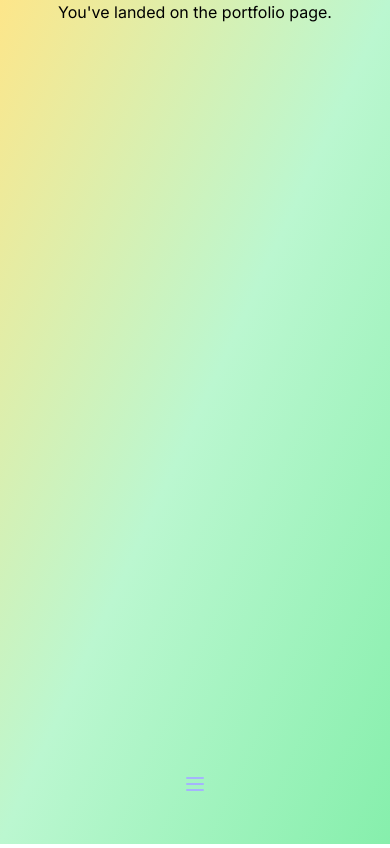
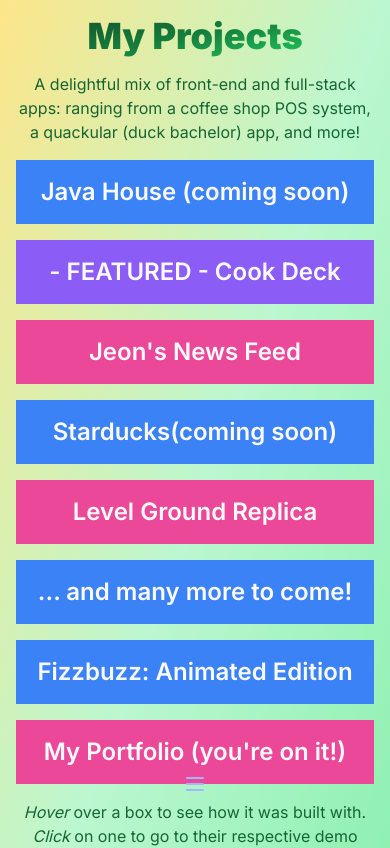
Before and after one commit to nktruong/portfolio, a React (Create React App) app: page /portfolio in a window 390 px wide. Shown: the top 848 px of the page. Built offline with nearby package versions, Linux system fonts and the light colour scheme.

Commit message:
Huge push, completed all pages

```diff
--- a/package.json
+++ b/package.json
@@ -4,6 +4,7 @@
   "private": true,
   "dependencies": {
     "@craco/craco": "^6.4.2",
+    "@tailwindcss/aspect-ratio": "^0.3.0",
     "@testing-library/jest-dom": "^5.15.1",
     "@testing-library/react": "^11.2.7",
     "@testing-library/user-event": "^12.8.3",
--- a/src/App.js
+++ b/src/App.js
@@ -1,5 +1,4 @@
 import './App.css'
-import Footer from './components/Footer'
 import Home from './pages/Home'
 import About from './pages/About'
 import Featured from './pages/Featured'
--- a/src/components/Hero.js
+++ b/src/components/Hero.js
@@ -35,8 +35,8 @@
       <div className="w-1/2">
         <Link to="/bityard">
         <picture>
+          <source media="(prefers-color-scheme: dark)" className="transform -rotate-3 rounded-lg shadow-inner scale-90 hover:scale-95 transition ease-in duration-150 cursor-pointer" srcset="https://resourcepack.net/fl/images/2020/08/BSL-Shaders-for-minecraft-8.jpg" alt="Minecraft screenshot of the Nether with shaders"/>
           <img className="transform -rotate-3 rounded-lg shadow-inner scale-90 hover:scale-95 transition ease-in duration-150 cursor-pointer" src="https://media.discordapp.net/attachments/763423276671434812/915047670530310144/2021-11-29_20.12.32.png?width=2160&height=1162" alt="Minecraft screenshot of green hills and white horses"/>
-          <source media="(prefers-color-scheme: dark)" className="transform -rotate-3 rounded-lg shadow-inner scale-90 hover:scale-95 transition ease-in duration-150 cursor-pointer" srcset="https://resourcepack.net/fl/images/2020/08/BSL-Shaders-for-minecraft-8.jpg" alt="Minecraft screenshot of the Nether with shaders"/>
         </picture>
         </Link>
       </div>
--- a/src/components/Hotbar.js
+++ b/src/components/Hotbar.js
@@ -3,7 +3,7 @@
 
 function Hotbar(){
   return(
-    <nav className="flex justify-around w-full text-4xl font-semibold text-indigo-300 fixed bottom-12" role="navigation">
+    <nav className="flex justify-around w-full text-4xl font-semibold text-indigo-300 fixed bottom-12 z-50" role="navigation">
       <div className="div px-4 cursor-pointer md:hidden">
         <svg xmlns="http://www.w3.org/2000/svg" className="h-6 w-6" fill="none" viewBox="0 0 24 24" stroke="currentColor">
           <path strokeLinecap="round" strokeLinejoin="round" strokeWidth={2} d="M4 6h16M4 12h16M4 18h16" />
--- a/src/index.css
+++ b/src/index.css
@@ -9,12 +9,15 @@
 * {
   font-family: 'Inter', sans-serif;
 }
+
+@layer utilities{
   .serif {
     font-family: 'DM Serif', serif;
+  }
+  .square {
+    aspect-ratio: 1 / 1;
   }
   body {
     @apply bg-gradient-to-br from-yellow-200 via-green-200 to-green-300  dark:from-gray-800 dark:via-gray-900 dark:to-black min-h-screen;
   }
-dbody {
-  @apply min-h-screen;
 }
--- a/src/pages/Contact.js
+++ b/src/pages/Contact.js
@@ -1,7 +1,7 @@
 function Contact(){
   return (
-    <div>
-      <h1 className="text-4xl font-semibold text-indigo-600">You've landed on the Contact page.</h1>
+    <div class="py-40 px-32 animate-fade-in-down">
+      <h1 className="lg:text-5xl font-semibold text-green-600">You've landed on the Contact page! The contact form is currently under construction, but you can also contact me via <a href="https://twitter.com/nathanktruong" target="_blank" rel="noreferrer" className="text-blue-500">Twitter</a>, <a href="https://www.linkedin.com/in/nktruong/" className="text-blue-700">LinkedIn</a> or <a href="mailto:nathankhaitruong@gmail.com" className="text-coolgray-600">email</a>.</h1>
     </div>
   )
 }
--- a/src/pages/Portfolio.js
+++ b/src/pages/Portfolio.js
@@ -1,10 +1,78 @@
-function Portfolio(){
+function Portfolio() {
   return (
-    <div>
-      <h1 classNameName="text-4xl font-semibold text-indigo-600">You've landed on the portfolio page.</h1>
+    <>
+      <div className="grid place-items-center min-h-screen mb-36 animate-fade-in-down">
+        <div className="p-4 max-w-5xl grid gap-4 xs:grid-cols-2 xs:p-8 md:grid-cols-4 lg:gap-6">
+          <h1 className="text-4xl font-extrabold xs:col-span-2 xs:grid xs:gap-4 xs:grid-cols-2 md:col-span-3 md:text-5xl md:grid-cols-3 lg:text-6xl">
+            <span className="md:col-span-2 bg-gradient-to-br from-green-900 via-green-700 to-green-500 text-transparent bg-clip-text caret-pink-600">My Projects</span>
+          </h1>
+          <p className="xs:row-start-2 xs:col-start-2 xs:self-center md:col-start-1 md:col-span-2 md:pr-12 md:text-lg lg:text-xl text-green-800">
+            A delightful mix of front-end and full-stack apps: ranging from a
+            coffee shop POS system, a quackular (duck bachelor) app, and more!
+          </p>
+          <div className="h-16 bg-blue-500 xs:h-auto xs:aspect-w-1 xs:aspect-h-1  p-3 transform hover:scale-105 transition ease-in duration-150">
+            <h3 className="flex justify-center items-center text-center min-h-full text-gray-50 text-2xl font-semibold">
+            <a href="/" target="_blank" rel="noreferrer">
+              Java House (coming soon)
+            </a>
+            </h3>
+          </div>
+          <div className="h-16 bg-purple-500 xs:h-auto xs:aspect-w-1 xs:aspect-h-1 p-3 transform hover:scale-105 transition ease-in duration-150">
+            <h3 className="flex justify-center items-center text-center min-h-full text-gray-50 text-2xl font-semibold">
+              <a href="https://cookdeck.herokuapp.com" target="_blank" rel="noreferrer">
+              - FEATURED - Cook Deck
+              </a>
+            </h3>
 
-    </div>
-  )
+          </div>
+          <div className="h-16 bg-pink-500 xs:h-auto xs:aspect-w-1 xs:aspect-h-1 p-3 transform hover:scale-105 transition ease-in duration-150">
+            <h3 className="flex justify-center items-center text-center min-h-full text-gray-50 text-2xl font-semibold">
+            <a href="https://jeon-feed-nktruong.netlify.app/" target="_blank" rel="noreferrer">
+              Jeon's News Feed
+            </a>
+            </h3>
+          </div>
+          <div className="h-16 bg-blue-500 xs:h-auto xs:aspect-w-1 xs:aspect-h-1 md:col-start-2 p-3 transform hover:scale-105 transition ease-in duration-150">
+            <h3 className="flex justify-center items-center text-center min-h-full text-gray-50 text-2xl font-semibold">
+            <a href="/" target="_blank" rel="noreferrer">
+              Starducks(coming soon)
+            </a>
+            </h3>
+          </div>
+          <div className="h-16 bg-pink-500 xs:h-auto xs:aspect-w-1 xs:aspect-h-1 p-3 transform hover:scale-105 transition ease-in duration-150">
+            <h3 className="flex justify-center items-center text-center min-h-full text-gray-50 text-2xl font-semibold">
+            <a href="https://lvl-ground-nktruong.netlify.app/" target="_blank" rel="noreferrer">
+              Level Ground Replica
+            </a>
+            </h3>
+          </div>
+          <div className="h-16 bg-blue-500 xs:h-auto xs:aspect-w-1 xs:aspect-h-1 p-3">
+            <h3 className="flex justify-center items-center text-center min-h-full text-gray-50 text-2xl font-semibold">
+              ... and many more to come!
+            </h3>
+          </div>
+          <div className="h-16 bg-blue-500 xs:h-auto xs:aspect-w-1 xs:aspect-h-1 p-3 transform hover:scale-105 transition ease-in duration-150">
+            <h3 className="flex justify-center items-center text-center min-h-full text-gray-50 text-2xl font-semibold">
+            <a href="https://fizzbuzz-nktruong.netlify.app/" target="_blank" rel="noreferrer">
+              Fizzbuzz: Animated Edition
+            </a>
+            </h3>
+          </div>
+          <div className="h-16 bg-pink-500 xs:h-auto xs:aspect-w-1 xs:aspect-h-1 p-3 transform hover:scale-105 transition ease-in duration-150">
+            <h3 className="flex justify-center items-center text-center min-h-full text-gray-50 text-2xl font-semibold">
+            <a href="https://nathantruong.netlify.app/" target="_blank" rel="noreferrer">
+              My Portfolio (you're on it!)
+            </a>
+            </h3>
+          </div>
+          <p className="self-center md:text-lg md:col-span-2 md:text-center md:px-4 text-green-800">
+            <em className="italic">Hover</em> over a box to see how it was built with. <em className="italic">Click</em> on one to go
+            to their respective demo site.
+          </p>
+        </div>
+      </div>
+    </>
+  );
 }
 
-export default Portfolio
+export default Portfolio;
--- a/tailwind.config.js
+++ b/tailwind.config.js
@@ -1,9 +1,14 @@
 const colors = require('tailwindcss/colors')
+const defaultTheme = require('tailwindcss/defaultTheme')
 
 module.exports = {
   purge: ['./src/**/*.{js,jsx,ts,tsx}', './public/index.html'],
   darkMode: 'media', // or 'media' or 'class'
   theme: {
+    screens: {
+      xs: '540px',
+      ...defaultTheme.screens,
+    },
     extend: {
       colors: {
         transparent: 'transparent',
@@ -39,7 +44,10 @@
   variants: {
     extend: {
       translate: ['active', 'group-hover'],
+      aspectRatio: ['responsive', 'hover'],
     },
   },
-  plugins: [],
+  plugins: [
+    require('@tailwindcss/aspect-ratio')
+  ],
 }
```
Also changed, not shown: src/pages/Featured.js (+15 -2 lines), 1 other file (tests, documents, lock files or other folders). Lines whose indentation alone changed are shown as unchanged.
